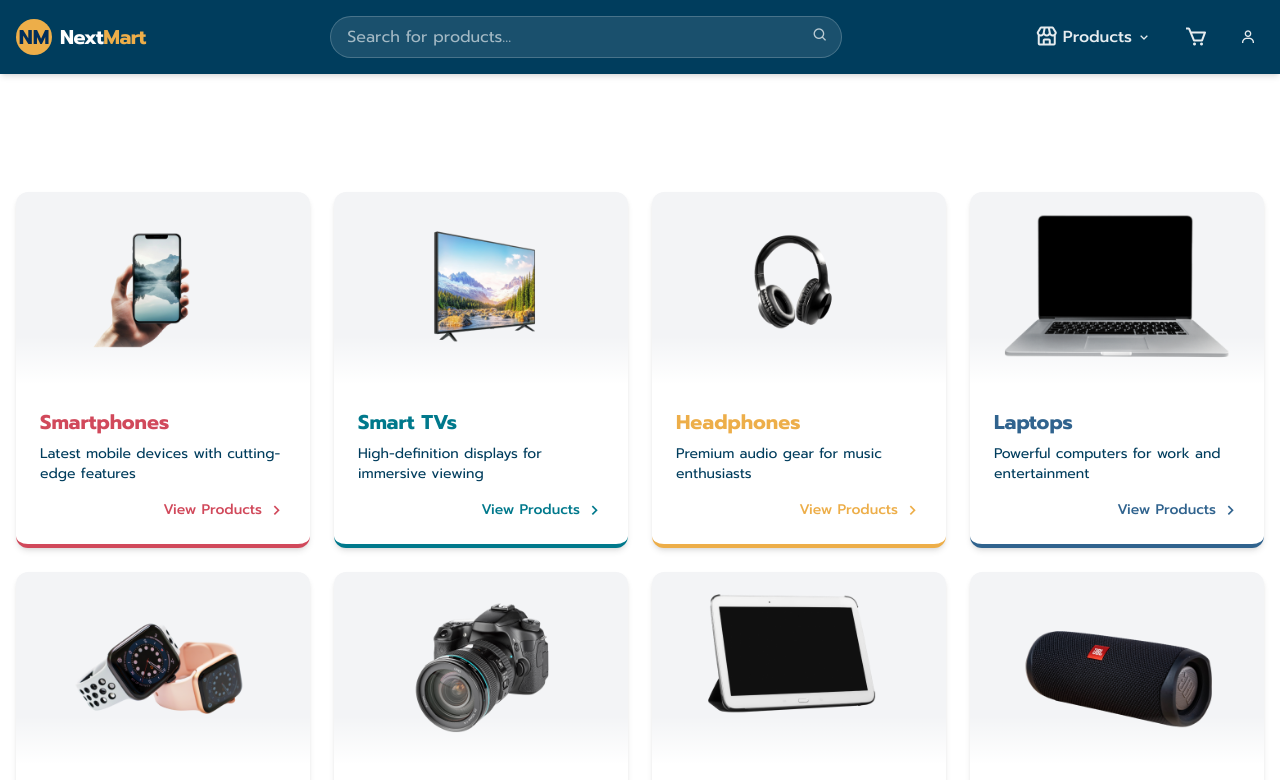
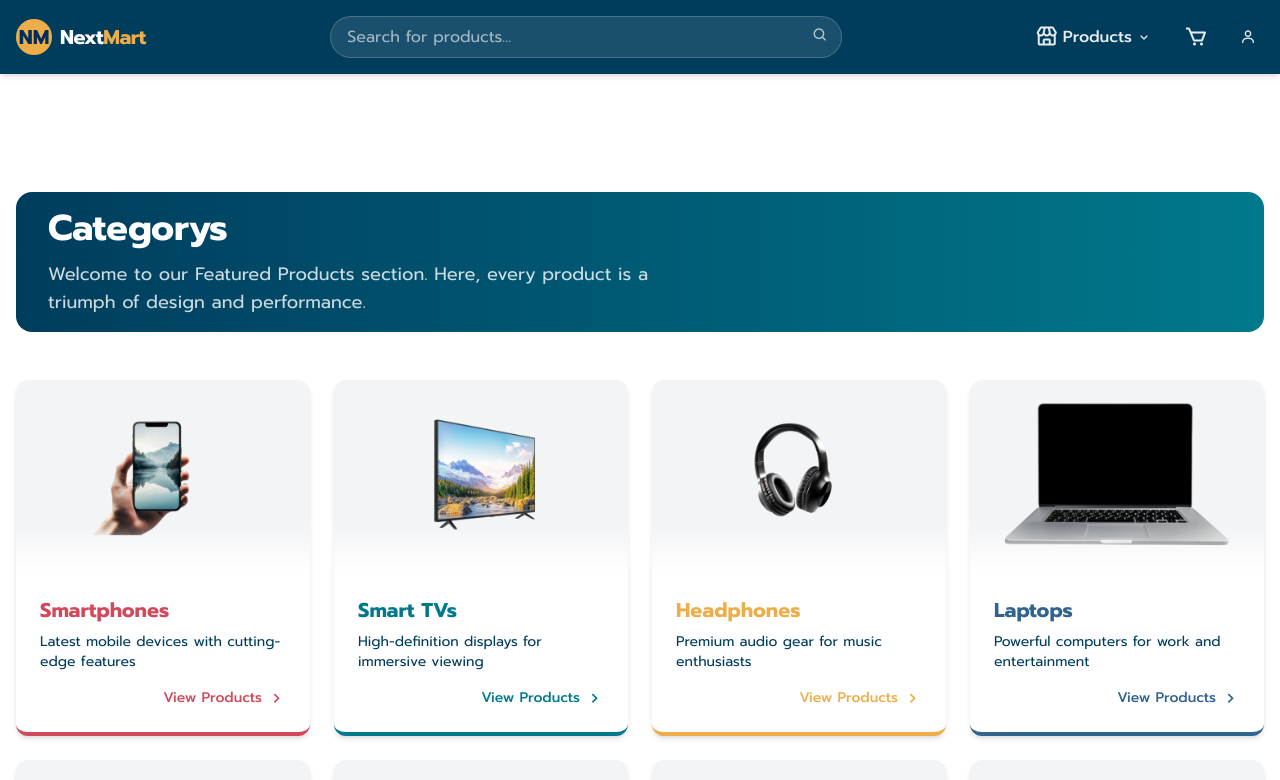
Before and after one commit to Sobhan-asadi/next-mart, a Next.js app: page /products in a window 1280 px wide. Shown: the top 780 px of the page. Built offline with nearby package versions, Linux system fonts and the light colour scheme.

Commit message:
Add ProductCard

```diff
--- a/app/(store)/products/page.tsx
+++ b/app/(store)/products/page.tsx
@@ -13,6 +13,15 @@ export default function ProductsPage() {
 
   return (
     <div className="mx-auto mb-16 max-w-7xl px-4 pt-24">
+      <div className="from-primary relative mb-12 overflow-hidden rounded-2xl bg-linear-to-r to-[#00798c] px-8 py-4 text-white">
+        <div className="relative z-10">
+          <h1 className="mb-3 text-4xl font-bold">Categorys</h1>
+          <p className="max-w-2xl text-lg text-white/80">
+            Welcome to our Featured Products section. Here, every product is a
+            triumph of design and performance.
+          </p>
+        </div>
+      </div>
       {/* Categories */}
       <div className="grid grid-cols-1 gap-6 sm:grid-cols-2 lg:grid-cols-3 xl:grid-cols-4">
         {categories.map((category) => (
```
